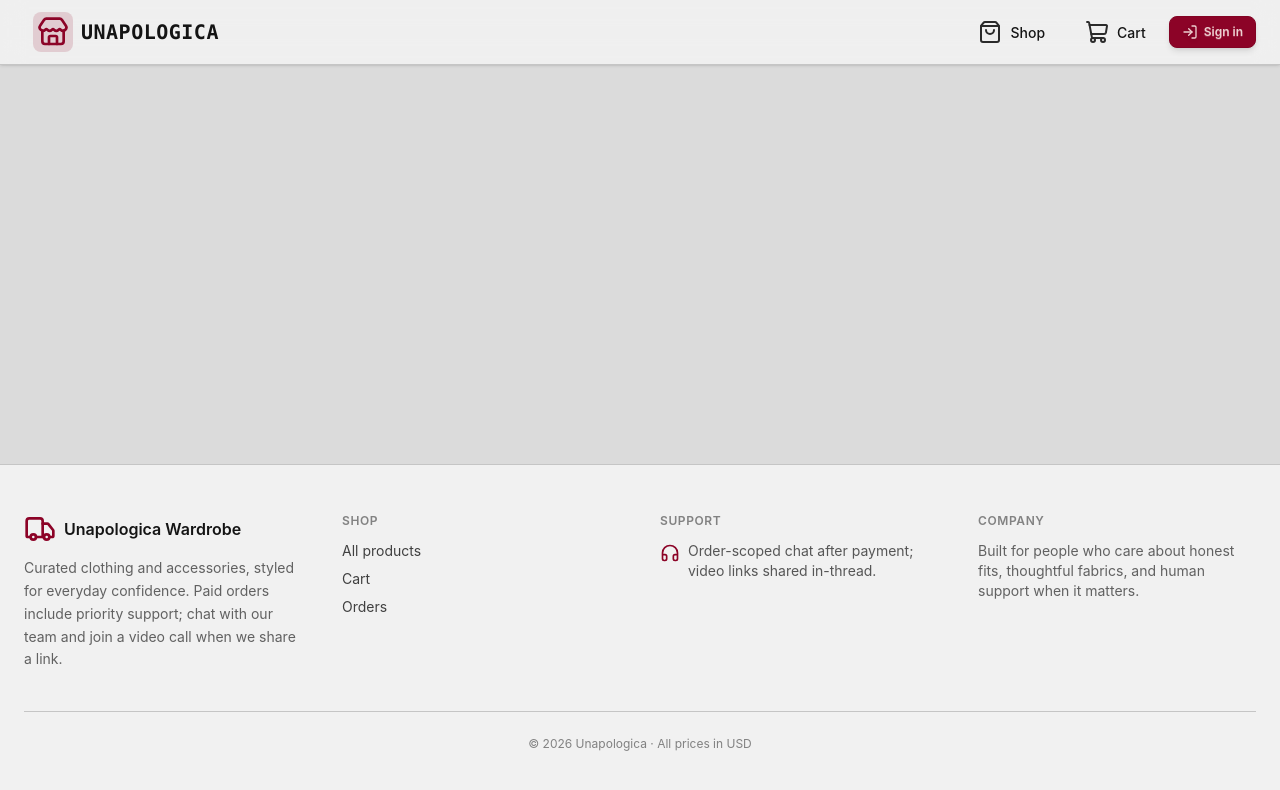
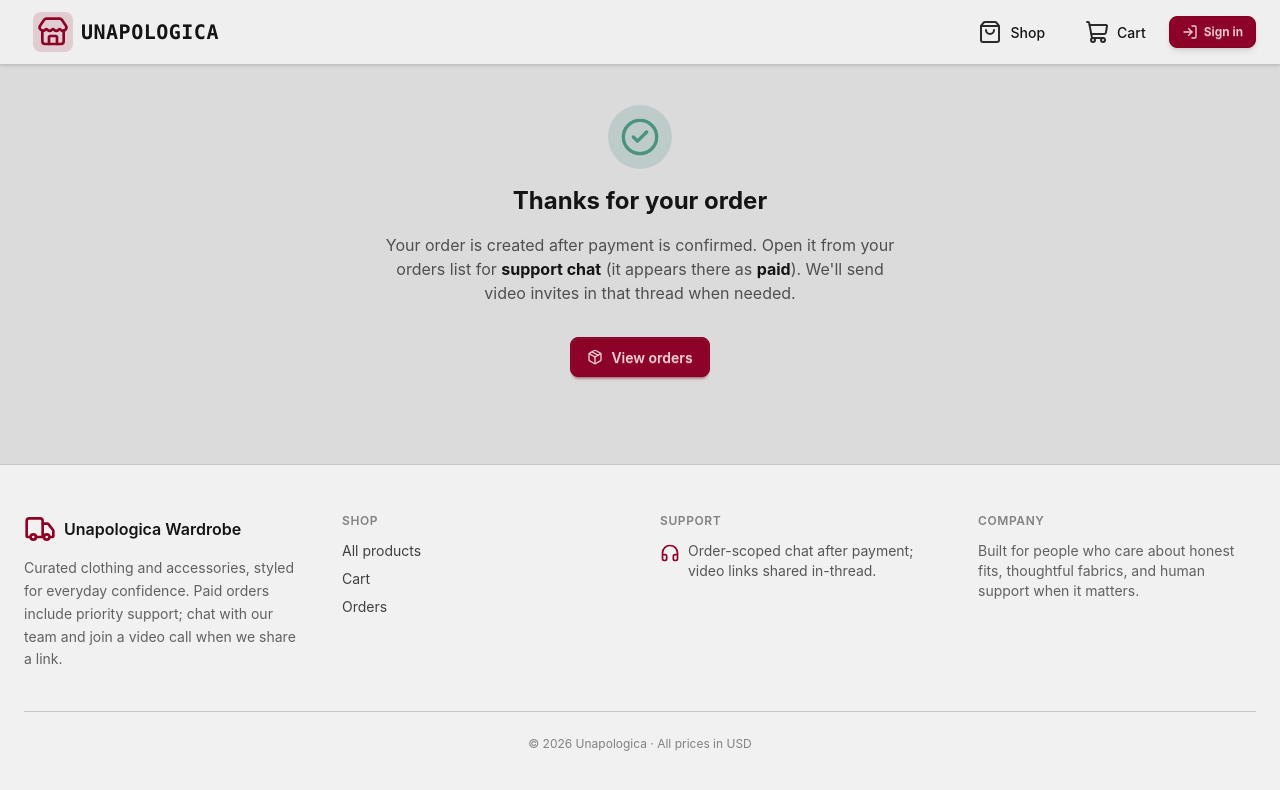
Before and after one commit to FerRuizDevp/unapologica-store, a React (Vite) app in the folder frontend/: page /checkout/return in a window 1280 px wide. Shown: the top 790 px of the page. Built offline with nearby package versions, Linux system fonts and the light colour scheme; no server answers.

Commit message:
feat: add CheckoutReturnPage component for order confirmation and cart clearing

```diff
--- a/frontend/src/App.jsx
+++ b/frontend/src/App.jsx
@@ -4,6 +4,7 @@
 import { Routes, Route } from "react-router";
 import HomePage from "./pages/HomePage.jsx";
 import CartPage from "./pages/CartPage.jsx";
+import CheckoutReturnPage from "./pages/CheckoutReturnPage.jsx";
 
 function App() {
   const { isSignedIn, isLoaded } = useAuth();
@@ -15,6 +16,8 @@
       <Routes>
         <Route path="/" element={<HomePage />} />
         <Route path="/cart" element={<CartPage />} />
+        {/*orders*/}
+        <Route path="/checkout/return" element={<CheckoutReturnPage />} />
       </Routes>
     </Layout>
   );
--- a/frontend/src/components/LoadingSkeletons.jsx
+++ b/frontend/src/components/LoadingSkeletons.jsx
@@ -164,7 +164,7 @@
           </div>
         </div>
       </div>
-      <div className="flex h-[560px] flex-col overflow-hidden rounded-box border border-base-300 bg-base-100">
+      <div className="flex h-140 flex-col overflow-hidden rounded-box border border-base-300 bg-base-100">
         <div className="border-b border-base-300 p-4">
           <div className="skeleton h-8 w-56" />
         </div>
--- /dev/null
+++ b/frontend/src/pages/CheckoutReturnPage.jsx
@@ -0,0 +1,54 @@
+import { Link, useSearchParams } from "react-router";
+import { useCart } from "../store/cart";
+import { useQueryClient } from "@tanstack/react-query";
+import { useEffect } from "react";
+import { CheckCircle2Icon, PackageIcon } from "lucide-react";
+
+function CheckoutReturnPage() {
+  const clearCart = useCart((s) => s.clear);
+
+  const [params] = useSearchParams();
+  const checkoutId = params.get("checkout_id");
+
+  const queryClient = useQueryClient();
+
+  useEffect(() => {
+    clearCart();
+    queryClient.invalidateQueries({ queryKey: ["orders"] });
+  }, [queryClient, clearCart]);
+
+  return (
+    <div className="mx-auto max-w-lg text-center">
+      <div className="avatar placeholder mx-auto mb-4">
+        <div className="w-16 rounded-full bg-success/20 text-success flex items-center justify-center">
+          <CheckCircle2Icon className="size-10" aria-hidden />
+        </div>
+      </div>
+
+      <h1 className="text-2xl font-bold text-base-content">
+        Thanks for your order
+      </h1>
+
+      <p className="mt-4 text-base-content/70">
+        Your order is created after payment is confirmed. Open it from your
+        orders list for{" "}
+        <strong className="text-base-content">support chat</strong> (it appears
+        there as <strong className="text-base-content">paid</strong>).
+        We&apos;ll send video invites in that thread when needed.
+      </p>
+
+      {checkoutId ? (
+        <p className="mt-2 font-mono text-xs text-base-content/50">
+          Checkout: {checkoutId}
+        </p>
+      ) : null}
+
+      <Link to="/orders" className="btn btn-primary mt-8 gap-2">
+        <PackageIcon className="size-4" aria-hidden />
+        View orders
+      </Link>
+    </div>
+  );
+}
+
+export default CheckoutReturnPage;
```
